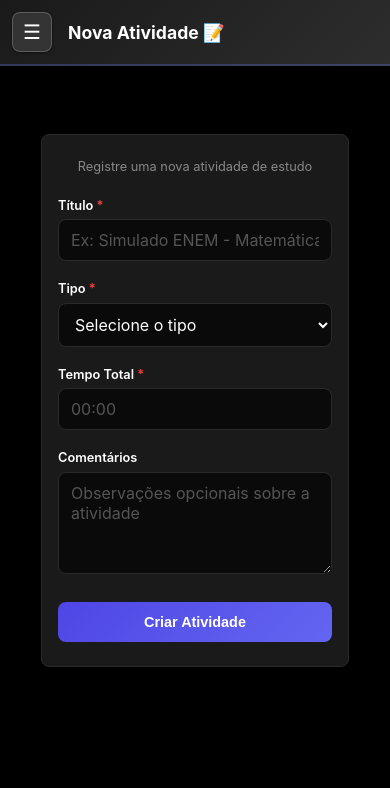
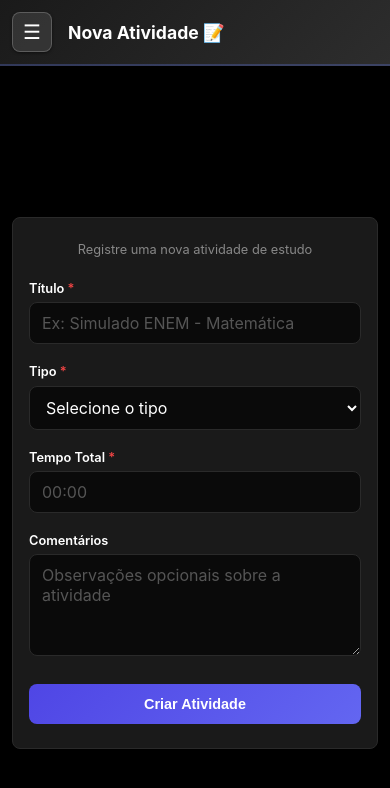
Before and after one commit to LucasAraujjo/PACD, a React (Vite) app: page /nova-atividade in a window 390 px wide. Shown: the top 788 px of the page. Built offline with nearby package versions, Linux system fonts and the light colour scheme; sample sign-in values are in the browser's storage; the HTML template or start-up script is replaced by a standard one.

Commit message:
Add files via upload

```diff
--- a/src/styles/MinhasAtividades.css
+++ b/src/styles/MinhasAtividades.css
@@ -82,14 +82,15 @@
   overflow: hidden;
   display: flex;
   flex-direction: column;
-  padding: 2rem;
-  height: calc(100vh - 80px);
+  padding: 1.5rem;
+  height: 90vh;
 }
 
 .main-content {
   display: flex;
   flex-direction: column;
   height: 100%;
+  width: 100%;
   overflow: hidden;
 }
 
@@ -98,8 +99,8 @@
   background: rgba(255, 255, 255, 0.05);
   border: 1px solid rgba(255, 255, 255, 0.1);
   border-radius: 12px;
-  padding: 1.5rem;
-  margin-bottom: 1.5rem;
+  padding: 1rem;
+  margin-bottom: 1rem;
   flex-shrink: 0;
 }
 
--- a/src/styles/NovaAtividade.css
+++ b/src/styles/NovaAtividade.css
@@ -68,10 +68,14 @@ body {
   flex: 1;
   overflow-y: auto;
   padding: 2rem;
+  display: flex;
+  justify-content: center;
+  align-items: flex-start;
 }
 
 .main-content {
-  max-width: 800px;
+  width: 75%;
+  max-width: 1400px;
   margin: 0 auto;
 }
 
@@ -342,6 +346,28 @@ body {
     padding: 0.75rem 1rem;
     font-size: 0.9rem;
   }
+
+  .main-content {
+    width: 90%;
+  }
+}
+
+/* Responsividade para tablets e telas médias */
+@media (max-width: 1024px) {
+  .main-content {
+    width: 85%;
+  }
+}
+
+/* Responsividade para mobile */
+@media (max-width: 768px) {
+  .main-content {
+    width: 95%;
+  }
+
+  .page-main {
+    padding: 1rem;
+  }
 }
 
 @media (max-width: 360px) {
```
